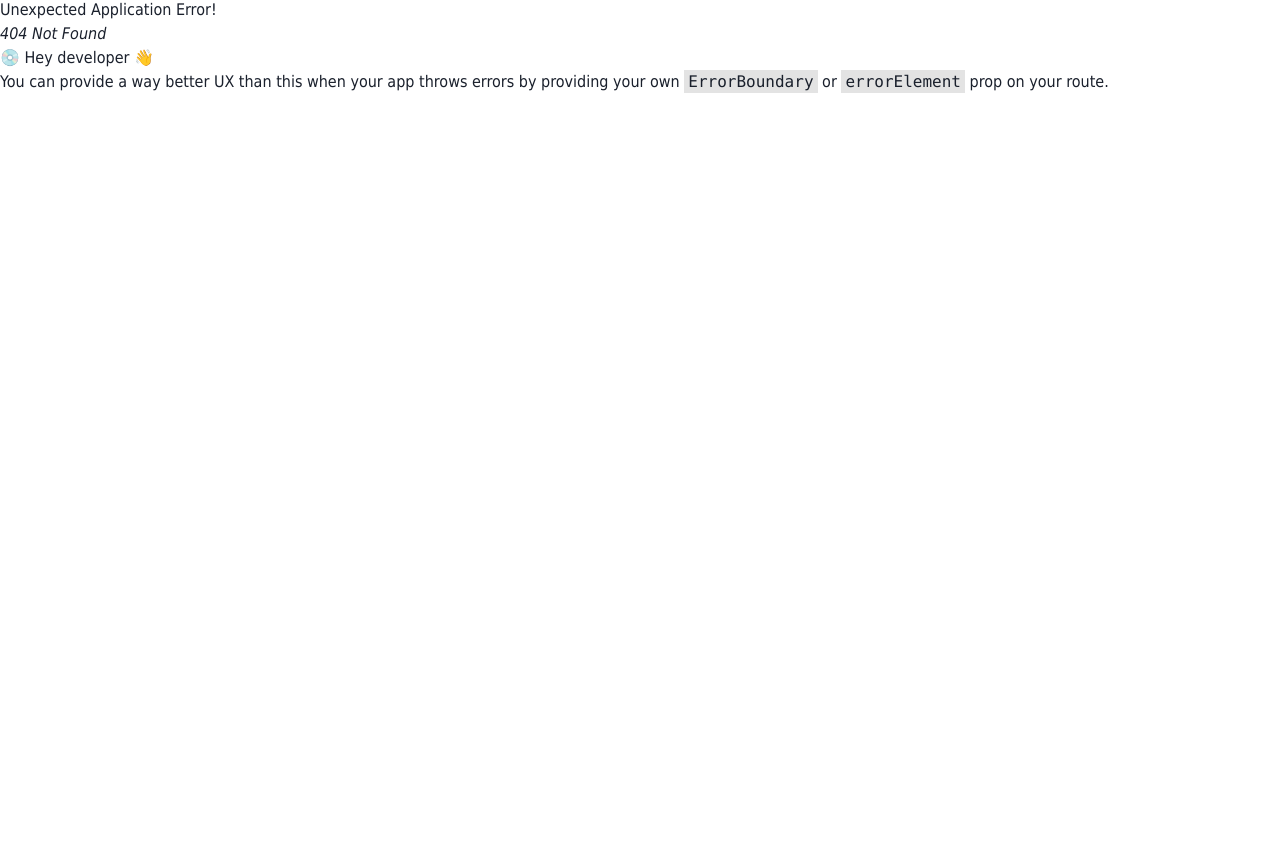
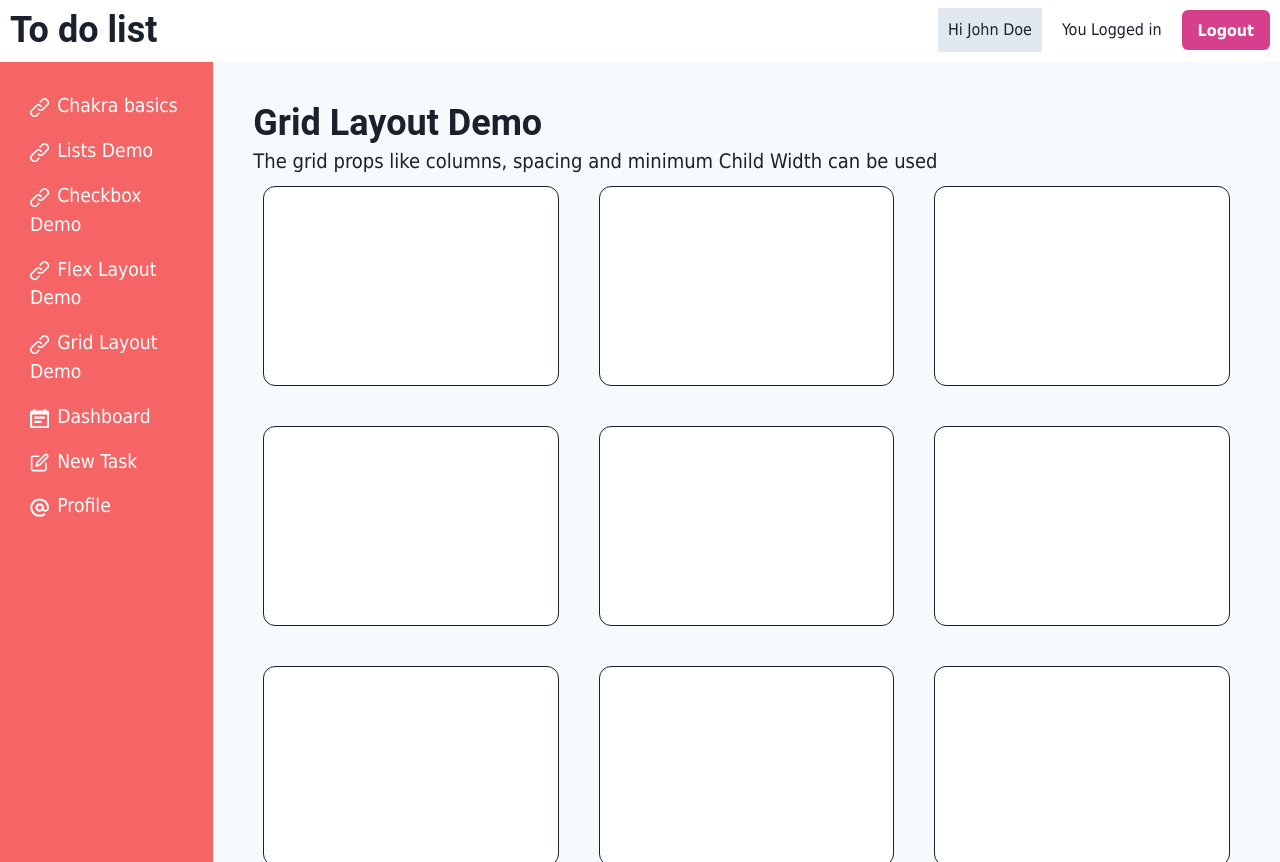
Before and after one commit to SumiSastri/react-with-vite-storybook-demo, a React (Vite) app in the folder storybook-demo/: page /chakra-gridlayout-demo in a window 1280 px wide. Before the commit this address had no page. Shown: the part 558-1420 px from the top of the page. Before the commit the page ends 800 px from the top, so only its background shows below. Built offline with nearby package versions, Linux system fonts and the light colour scheme.

Commit message:
Update docs

```diff
--- a/storybook-demo/src/mocks/db.json
+++ b/storybook-demo/mocks/db.json
@@ -1,5 +1,5 @@
 {
-    "tasks": [
+    "toDos": [
       {
          "id":1,
          "title":"Fix the navbar",
--- /dev/null
+++ b/storybook-demo/src/components/GridLayoutDemo.tsx
@@ -0,0 +1,27 @@
+import { Heading, Text, Box, SimpleGrid } from "@chakra-ui/react";
+
+export default function GridLayoutDemo() {
+
+  return (
+    <div>
+    <Heading as="h4">Grid Layout Demo</Heading>
+    <Text fontSize="xl">The grid props like columns, spacing and minimum Child Width can be used</Text>
+    <SimpleGrid p="10px" columns={4} spacing={10} minChildWidth={250}>
+      <Box bg="white" height="200px" border="1px solid" borderRadius="12px"></Box>
+      <Box bg="white" height="200px" border="1px solid" borderRadius="12px"></Box>
+      <Box bg="white" height="200px" border="1px solid" borderRadius="12px"></Box>
+      <Box bg="white" height="200px" border="1px solid" borderRadius="12px"></Box>
+
+      <Box bg="white" height="200px" border="1px solid"borderRadius="12px"></Box>
+      <Box bg="white" height="200px" border="1px solid" borderRadius="12px"></Box>
+      <Box bg="white" height="200px" border="1px solid" borderRadius="12px"></Box>
+      <Box bg="white" height="200px" border="1px solid" borderRadius="12px"></Box>
+
+      <Box bg="white" height="200px" border="1px solid" borderRadius="12px"></Box>
+      <Box bg="white" height="200px" border="1px solid" borderRadius="12px"></Box>
+      <Box bg="white" height="200px" border="1px solid"borderRadius="12px"></Box>
+      <Box bg="white" height="200px" border="1px solid"borderRadius="12px"></Box>
+    </SimpleGrid>
+    </div>
+  )
+}
--- a/storybook-demo/src/components/RightNavBar.tsx
+++ b/storybook-demo/src/components/RightNavBar.tsx
@@ -27,9 +27,17 @@ export default function RightNavBar() {
         <ListItem>
         <NavLink to='chakra-flexlayout-demo'>
           <ListIcon as={LinkIcon} color="white" />
-     Flex Layout
+     Flex Layout Demo
         </NavLink>
         </ListItem>
+
+        <ListItem>
+        <NavLink to='chakra-gridlayout-demo'>
+          <ListIcon as={LinkIcon} color="white" />
+     Grid Layout Demo
+        </NavLink>
+        </ListItem>
+
 
         <ListItem>
         <NavLink to="/">
--- a/storybook-demo/src/layouts/RootLayout.tsx
+++ b/storybook-demo/src/layouts/RootLayout.tsx
@@ -8,24 +8,24 @@ export default function RootLayout() {
     <div>
       <TopNavBar/>
       <Grid templateColumns="repeat(6, 1fr)" bg="gray.50">
-      {/* right nav - styling with Grid */}
+      {/* right nav - styling with Grid is done on the grid item*/}
       <GridItem
         as="aside"
         colSpan={{ base: 6, lg: 2, xl: 1 }}
-        bg="purple.400"
+        bg="red.400"
+        // on small screens 100vh does not work well
         minHeight={{ lg: '100vh' }}
         p={{ base: '20px', lg: '30px' }}
       >
         <RightNavBar />
       </GridItem>
 
-      {/* main content & navbar */}
+      {/* main content & navbar gridItem needs breakpoints to be manually defined*/}
       <GridItem
         as="main"
         colSpan={{ base: 6, lg: 4, xl: 5 }}
         p="40px"
       >
-
         <Outlet />
       </GridItem>
     </Grid>
--- a/storybook-demo/src/main.tsx
+++ b/storybook-demo/src/main.tsx
@@ -9,14 +9,20 @@ import {
 
 import { ChakraProvider, extendTheme } from "@chakra-ui/react";
 // import './index.css'
+
 // components
 import App from './App.tsx'
 import Create from './components/Create.tsx'
 import Dashboard from './components/Dashboard'
 import Profile from './components/Profile'
 import RootLayout from './layouts/RootLayout'
+import ChakraBasics from './components/ChakraBasics.tsx';
+import ListsDemo from './components/ListsDemo.tsx';
+import CheckboxDemo from './components/CheckboxDemo.tsx';
+import FlexLayoutDemo from './components/FlexLayoutDemo.tsx';
+import GridLayoutDemo from './components/GridLayoutDemo.tsx';
 
-  // router and routes
+// router and routes
   const router = createBrowserRouter(
     createRoutesFromElements(
       <Route path="/" element={<RootLayout />}>
@@ -27,17 +33,15 @@ import RootLayout from './layouts/RootLayout'
 <Route path ='chakra-lists-demo' element={<ListsDemo/>}/>
 <Route path ='chakra-checkbox-demo' element={<CheckboxDemo/>}/>
 <Route path ='chakra-flexlayout-demo' element={<FlexLayoutDemo/>}/>
+<Route path ='chakra-gridlayout-demo' element={<GridLayoutDemo/>}/>
     </Route>
     )
   )
 
+
 // Extend Themes
 import { unionJackBrand } from './branding/union-jack/index.ts';
 import { satsumasBrand } from './branding/satsumas/index.ts';
-import ChakraBasics from './components/ChakraBasics.tsx';
-import ListsDemo from './components/ListsDemo.tsx';
-import CheckboxDemo from './components/CheckboxDemo.tsx';
-import FlexLayoutDemo from './components/FlexLayoutDemo.tsx';
 
 const colors= {
   brand: {
```
Also changed, not shown: 7 other files (tests, documents, lock files or other folders).
